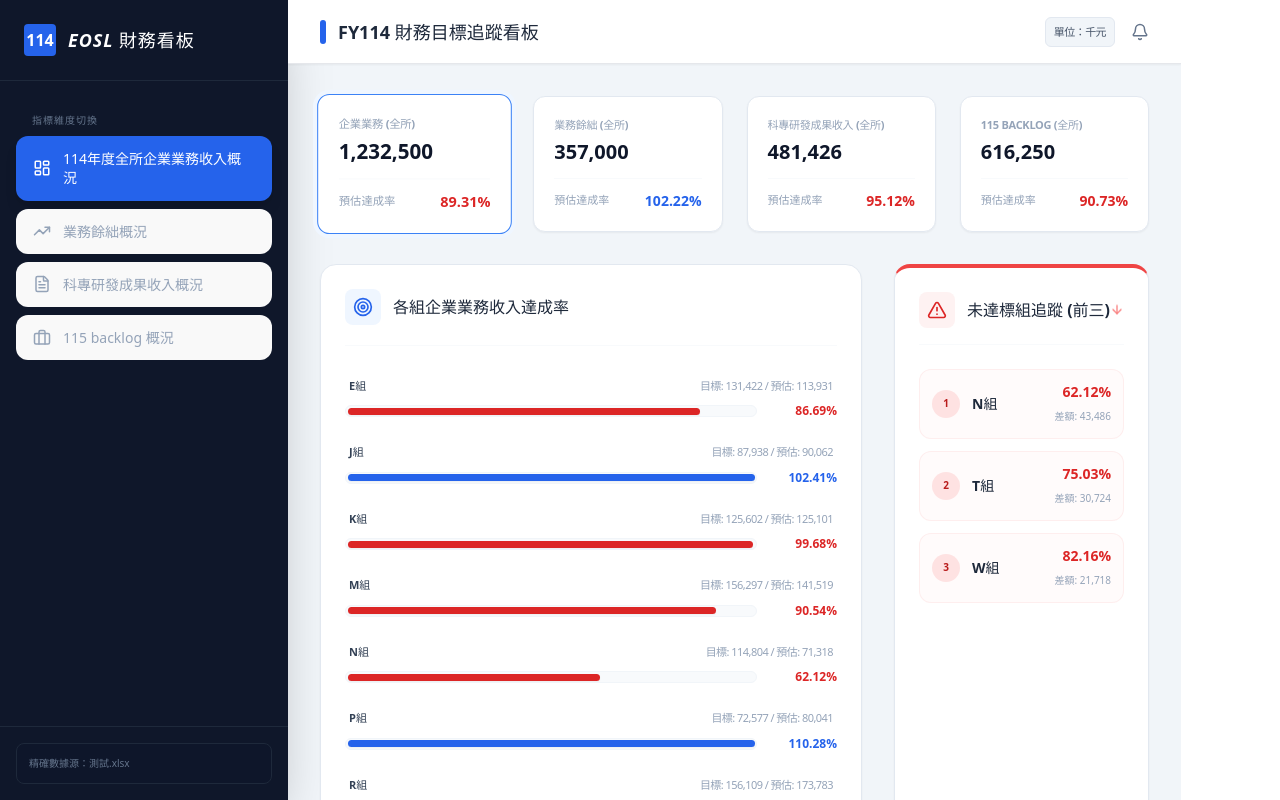
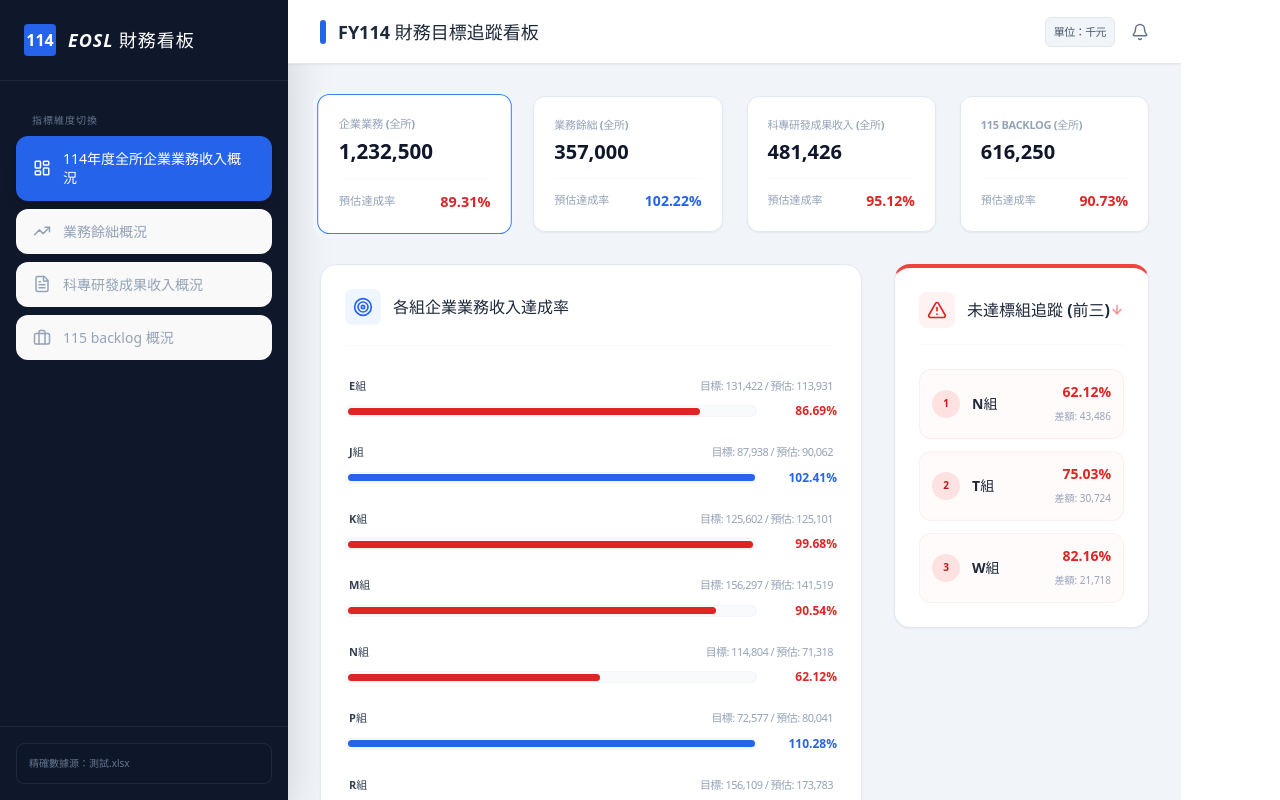
Before and after one commit to pepsiha/eosl-dashboard, a React (Vite) app: page / in a window 1280 px wide. Built offline with nearby package versions, Linux system fonts and the light colour scheme.

Commit message:
update dashboard numbers5

```diff
--- a/src/Dashboard.jsx
+++ b/src/Dashboard.jsx
@@ -208,6 +208,11 @@ export default function App() {
               </div>
             </div>
 
+          {/* 右側：排行榜區塊 */}
+          <div className="flex flex-col gap-8">
+
+            {/* 達標優選組 (前三名) */}
+
             {/* 未達標組追蹤 (前三名) */}
               <div className="bg-white border border-slate-200 p-6 rounded-2xl shadow-sm border-t-4 border-t-red-500">
                 <div className="flex items-center justify-between mb-6 border-b border-slate-50 pb-4">
@@ -239,6 +244,7 @@ export default function App() {
                 {underperforming.length === 0 && (
                     <p className="text-center text-slate-400 py-4 text-xs">恭喜！全組別皆已達標</p>
                   )}
+                </div>
               </div>
             </div>
           </div>
```
